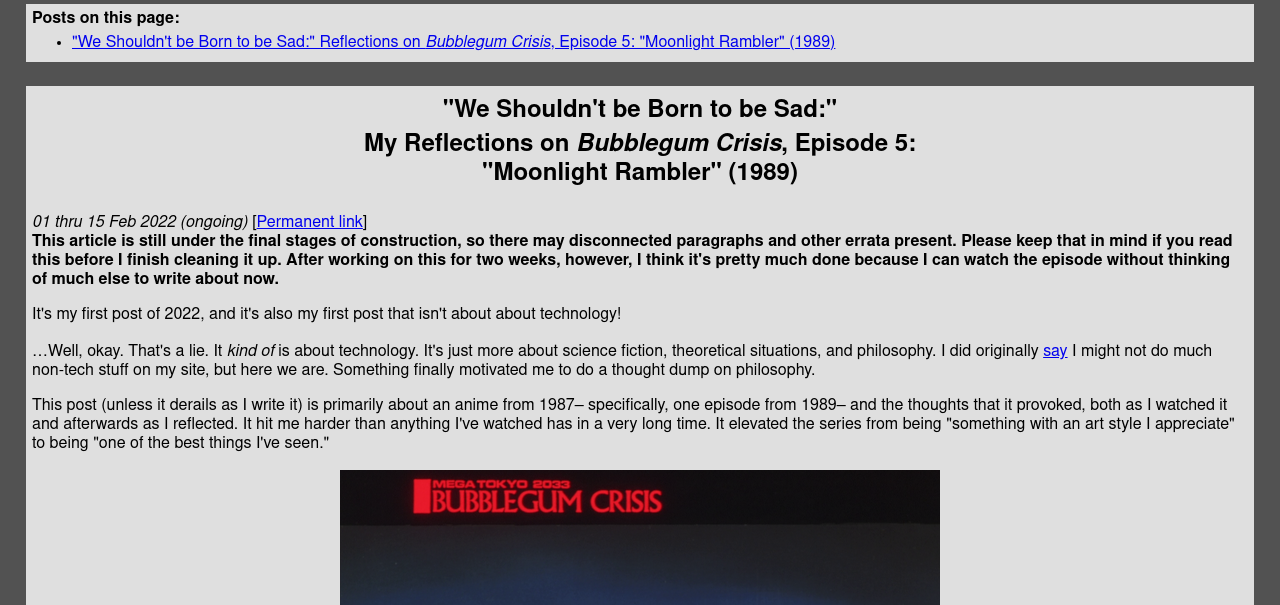
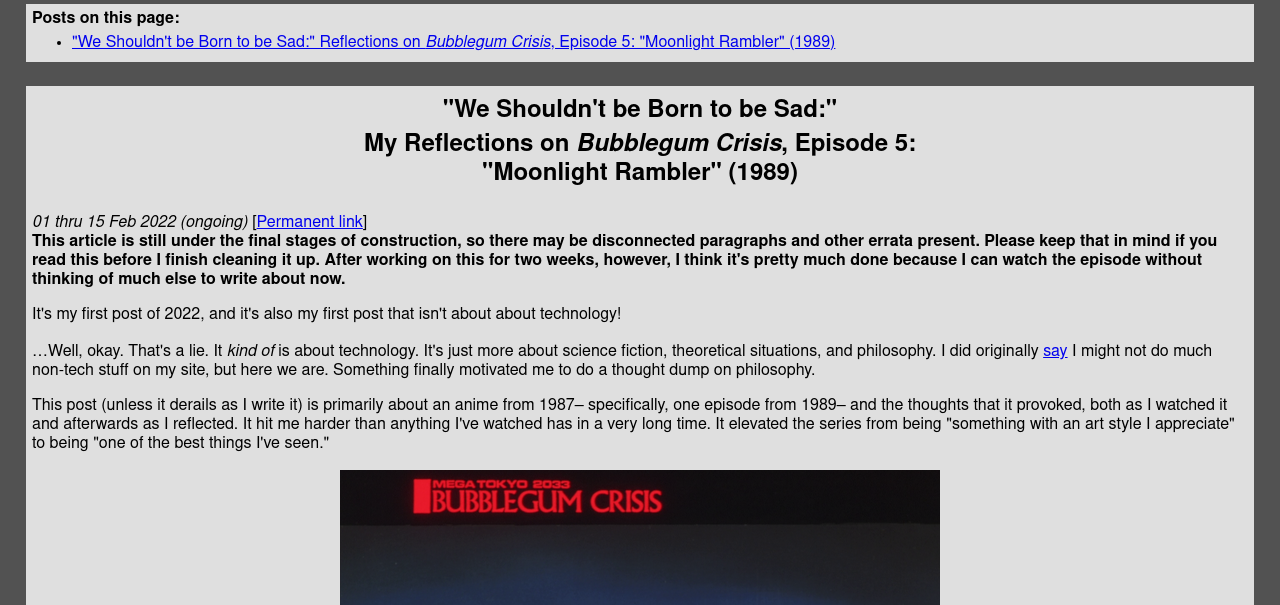
Before and after one commit to wyatt8740/site, a plain HTML site: page blog/007_008.html in a window 1280 px wide. Shown: the part 136-741 px from the top of the page. Drawn offline with Linux system fonts and the light colour scheme.

Commit message:
may -> may be

```diff
--- a/blog/007_008.html
+++ b/blog/007_008.html
@@ -48,7 +48,7 @@
       <p><i>01 thru 15 Feb 2022 (ongoing)</i> [<a class="permalink"
                                                   href="./007_008.html#bubblegum-review-1">Permanent link</a>]<br/>
         <b>This article is still under the final stages of construction, so
-          there may disconnected paragraphs and other errata present. Please
+          there may be disconnected paragraphs and other errata present. Please
           keep that in mind if you read this before I finish cleaning it
           up. After working on this for two weeks, however, I think it's
           pretty much done because I can watch the episode without thinking of
```
